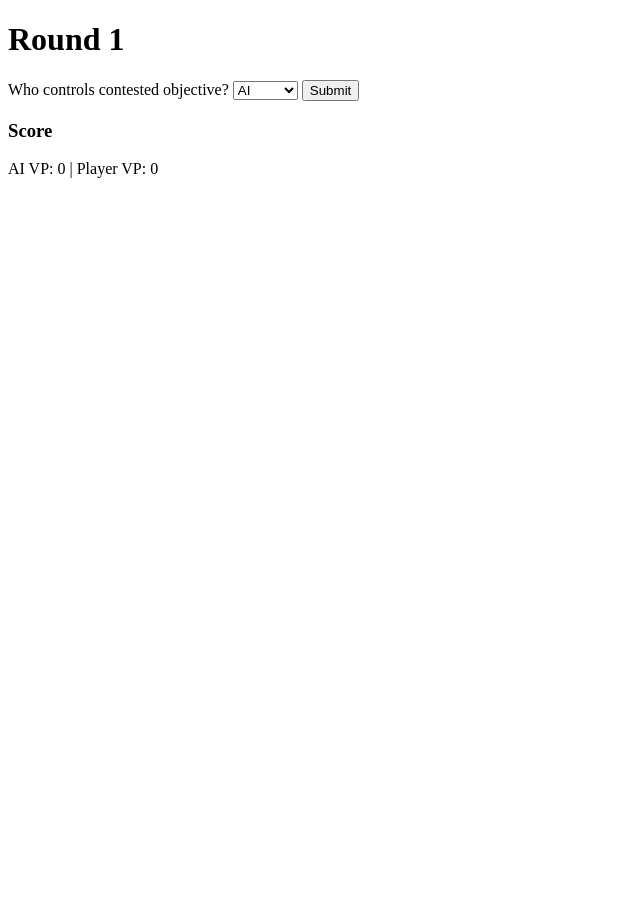
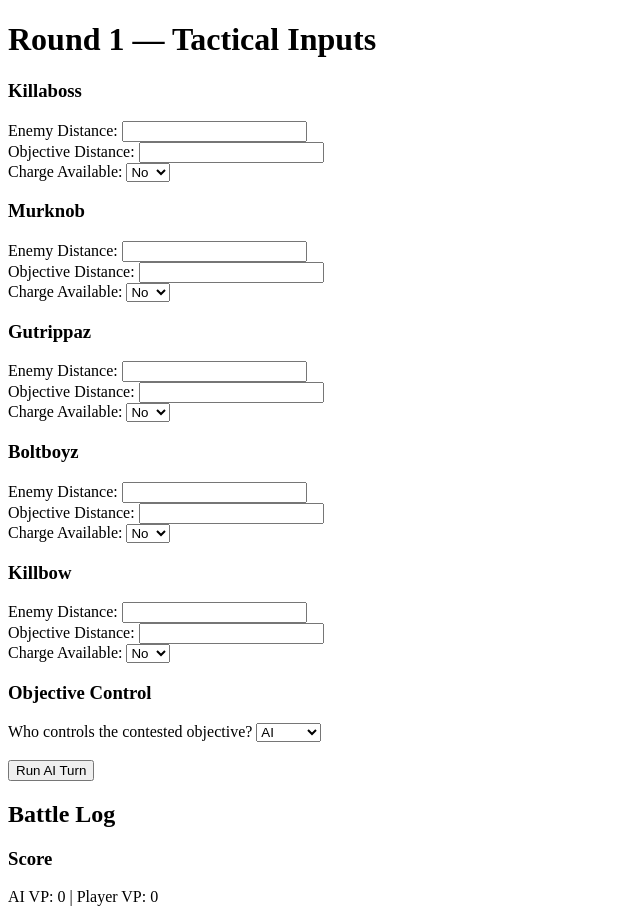
Before and after one commit to Woehammer/aos-solo-ai, a Flask app: page /game in a window 1280 px wide. Shown: the whole page, without its empty margins (0-640 px from the left). Before the commit the page ends 178 px from the top, so only its background shows below. Run offline with Flask 3, Linux system fonts and the light colour scheme.

Commit message:
Update game.html

```diff
--- a/templates/game.html
+++ b/templates/game.html
@@ -1,11 +1,70 @@
 <!doctype html>
 <html lang="en">
-  <head><title>Game - Round {{ game_state.round }}</title></head>
+  <head><title>Round {{ game_state.round }}</title></head>
   <body>
-    <h1>Round {{ game_state.round }}</h1>
+    <h1>Round {{ game_state.round }} — Tactical Inputs</h1>
 
+    <form method="post">
+
+      <h3>Killaboss</h3>
+      Enemy Distance: <input type="number" name="killaboss_enemy_distance" required><br>
+      Objective Distance: <input type="number" name="killaboss_objective_distance" required><br>
+      Charge Available:
+      <select name="killaboss_charge">
+        <option value="No">No</option>
+        <option value="Yes">Yes</option>
+      </select>
+
+      <h3>Murknob</h3>
+      Enemy Distance: <input type="number" name="murknob_enemy_distance" required><br>
+      Objective Distance: <input type="number" name="murknob_objective_distance" required><br>
+      Charge Available:
+      <select name="murknob_charge">
+        <option value="No">No</option>
+        <option value="Yes">Yes</option>
+      </select>
+
+      <h3>Gutrippaz</h3>
+      Enemy Distance: <input type="number" name="gutrippaz_enemy_distance" required><br>
+      Objective Distance: <input type="number" name="gutrippaz_objective_distance" required><br>
+      Charge Available:
+      <select name="gutrippaz_charge">
+        <option value="No">No</option>
+        <option value="Yes">Yes</option>
+      </select>
+
+      <h3>Boltboyz</h3>
+      Enemy Distance: <input type="number" name="boltboyz_enemy_distance" required><br>
+      Objective Distance: <input type="number" name="boltboyz_objective_distance" required><br>
+      Charge Available:
+      <select name="boltboyz_charge">
+        <option value="No">No</option>
+        <option value="Yes">Yes</option>
+      </select>
+
+      <h3>Killbow</h3>
+      Enemy Distance: <input type="number" name="killbow_enemy_distance" required><br>
+      Objective Distance: <input type="number" name="killbow_objective_distance" required><br>
+      Charge Available:
+      <select name="killbow_charge">
+        <option value="No">No</option>
+        <option value="Yes">Yes</option>
+      </select>
+
+      <h3>Objective Control</h3>
+      <label>Who controls the contested objective?</label>
+      <select name="controller">
+        <option value="ai">AI</option>
+        <option value="player">Player</option>
+        <option value="neutral">Neutral</option>
+      </select>
+
+      <br><br><button type="submit">Run AI Turn</button>
+    </form>
+
+    <h2>Battle Log</h2>
     {% for round in battle_log %}
-      <h3>Turn {{ round.round }}</h3>
+      <h3>Round {{ round.round }}</h3>
       <ul>
       {% for line in round.phase_log %}
         <li>{{ line }}</li>
@@ -13,16 +72,6 @@
       </ul>
     {% endfor %}
 
-    <form method="post">
-      <label>Who controls contested objective?</label>
-      <select name="controller">
-        <option value="ai">AI</option>
-        <option value="player">Player</option>
-        <option value="neutral">Neutral</option>
-      </select>
-      <button type="submit">Submit</button>
-    </form>
-
     <h3>Score</h3>
     <p>AI VP: {{ game_state.ai_vp }} | Player VP: {{ game_state.player_vp }}</p>
   </body>
```
